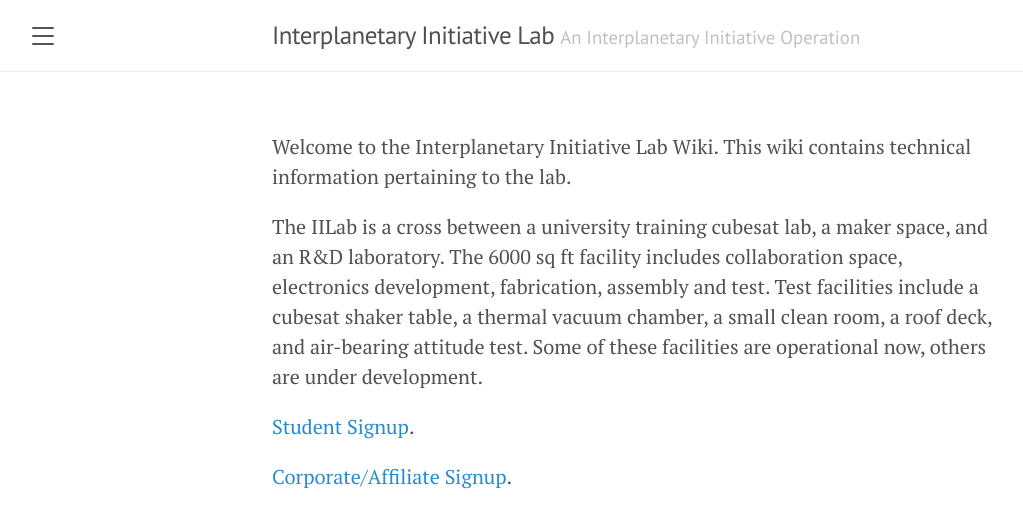
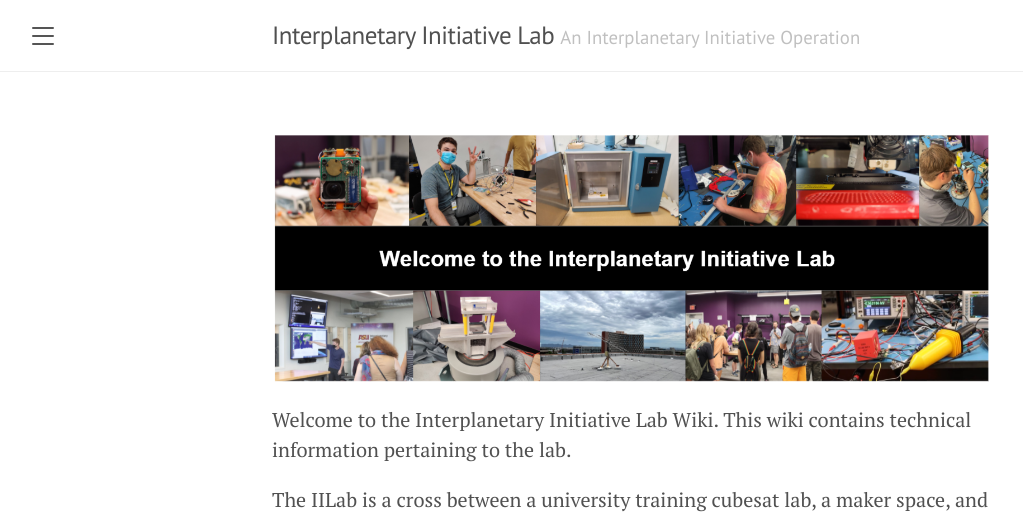
Before and after one commit to InterplanetaryLab/InterplanetaryLab.github.io, a Jekyll site: the page built from index.md, in a window 1280 px wide. Shown: the top 518 px of the page, without its empty margins (8-1031 px from the left). Built offline with Jekyll 4.4.1, drawn with Linux system fonts in a browser that asks for light colours.

Commit message:
Update index.md
added intro banner

```diff
--- a/index.md
+++ b/index.md
@@ -3,6 +3,7 @@ layout: default
 title: Home
 ---
 
+<img src="_images/IILab_Banner.jpg" width=1000px>
 Welcome to the Interplanetary Initiative Lab Wiki. This wiki contains technical information pertaining to the lab.
 
 The IILab is a cross between a university training cubesat lab, a maker space, and an R&D laboratory. The 6000 sq ft facility includes collaboration space, electronics development, fabrication, assembly and test.  Test facilities include a cubesat shaker table, a thermal vacuum chamber, a small clean room, a roof deck, and air-bearing attitude test.  Some of these facilities are operational now, others are under development.
```
